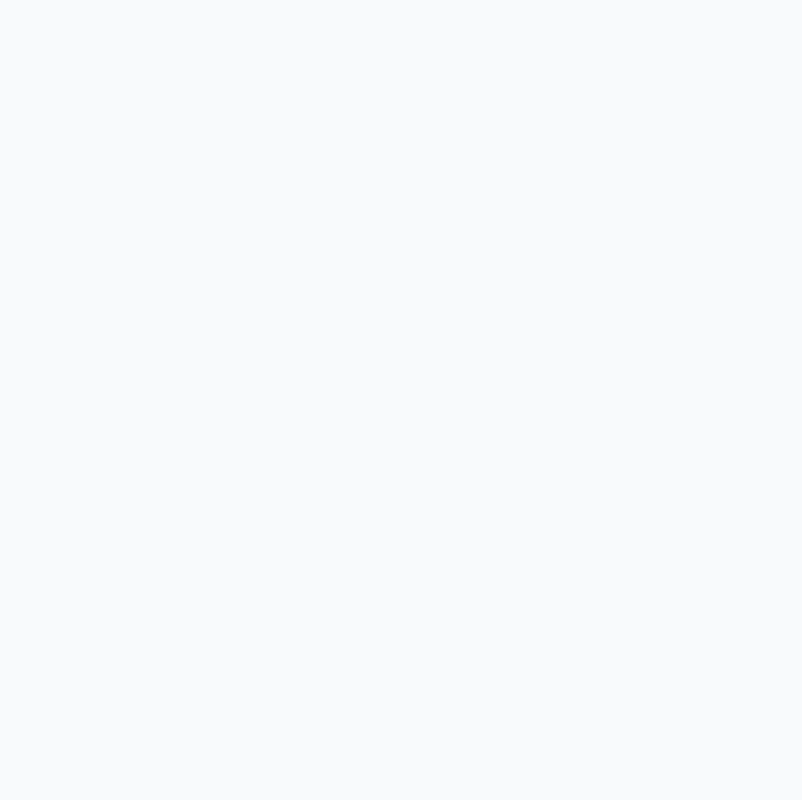
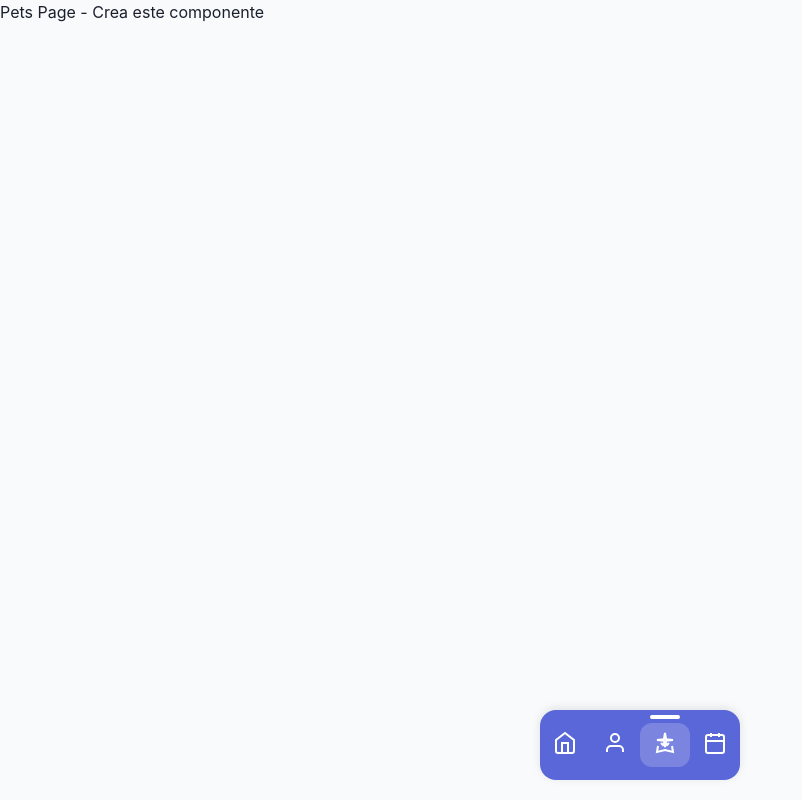
Before and after one commit to Majorosas16/FellowWEBProject, a React (Vite) app: page /pets in a window 1280 px wide. Before the commit this address had no page. Shown: the whole page, without its empty margins (0-802 px from the left). Built offline with nearby package versions, Linux system fonts and the light colour scheme.

Commit message:
NavLayoutNavigation

```diff
--- a/src/App.tsx
+++ b/src/App.tsx
@@ -10,24 +10,44 @@ import {
 } from "./pages";
 import "./App.css";
 import CalendarPage from "./pages/Calendar/CalendarPage";
+import LayoutWithNavigation from "./components/LayoutWithNavigation/LayoutWithNavigation";
 
-/**
- * Main App component with routing setup
- * Mobile-first responsive pet care application
- */
 function App() {
   return (
     <Router>
       <div className="app">
         <Routes>
+          {/* Rutas SIN navegación */}
           <Route path="/" element={<Home />} />
           <Route path="/auth" element={<Auth />} />
           <Route path="/pet-type" element={<PetTypePage />} />
           <Route path="/pet-registration" element={<PetRegistration />} />
           <Route path="/success" element={<Success />} />
-          <Route path="/dashboard" element={<Dashboard />} />
-          <Route path="/profile" element={<Profile />} />
-          <Route path="/calendar" element={<CalendarPage />} />
+
+          {/* Rutas CON navegación - todo después de /success */}
+          <Route path="/dashboard" element={
+            <LayoutWithNavigation>
+              <Dashboard />
+            </LayoutWithNavigation>
+          } />
+          <Route path="/profile" element={
+            <LayoutWithNavigation>
+              <Profile />
+            </LayoutWithNavigation>
+          } />
+          <Route path="/calendar" element={
+            <LayoutWithNavigation>
+              <CalendarPage />
+            </LayoutWithNavigation>
+          } />
+
+          {/* Si tienes la ruta /pets que aparece en tu navigation */}
+          <Route path="/pets" element={
+            <LayoutWithNavigation>
+              {/* Aquí deberías tener un componente PetsPage */}
+              <div>Pets Page - Crea este componente</div>
+            </LayoutWithNavigation>
+          } />
         </Routes>
       </div>
     </Router>
--- /dev/null
+++ b/src/components/LayoutWithNavigation/LayoutWithNavigation.css
@@ -0,0 +1,11 @@
+/* components/LayoutWithNavigation/LayoutWithNavigation.css */
+.layout-with-navigation {
+  min-height: 100vh;
+  display: flex;
+  flex-direction: column;
+}
+
+.layout-content {
+  flex: 1;
+  padding-bottom: 80px; /* Asegura espacio para la navegación */
+}
--- /dev/null
+++ b/src/components/LayoutWithNavigation/LayoutWithNavigation.tsx
@@ -0,0 +1,29 @@
+// components/LayoutWithNavigation/LayoutWithNavigation.jsx
+import React from 'react';
+import BottomNavigation from '../BottomNavigation/BottomNavigation';
+import './LayoutWithNavigation.css';
+
+export interface LayoutWithNavigationProps {
+  children: React.ReactNode;
+  className?: string;
+}
+
+/**
+ * Layout component that includes the bottom navigation
+ * Used for routes that require the navigation bar
+ */
+const LayoutWithNavigation: React.FC<LayoutWithNavigationProps> = ({
+  children,
+  className = ''
+}) => {
+  return (
+    <div className={`layout-with-navigation ${className}`}>
+      <main className="layout-content">
+        {children}
+      </main>
+      <BottomNavigation />
+    </div>
+  );
+};
+
+export default LayoutWithNavigation;
```
Also changed, not shown: src/components/index.ts (+16 -16 lines).
